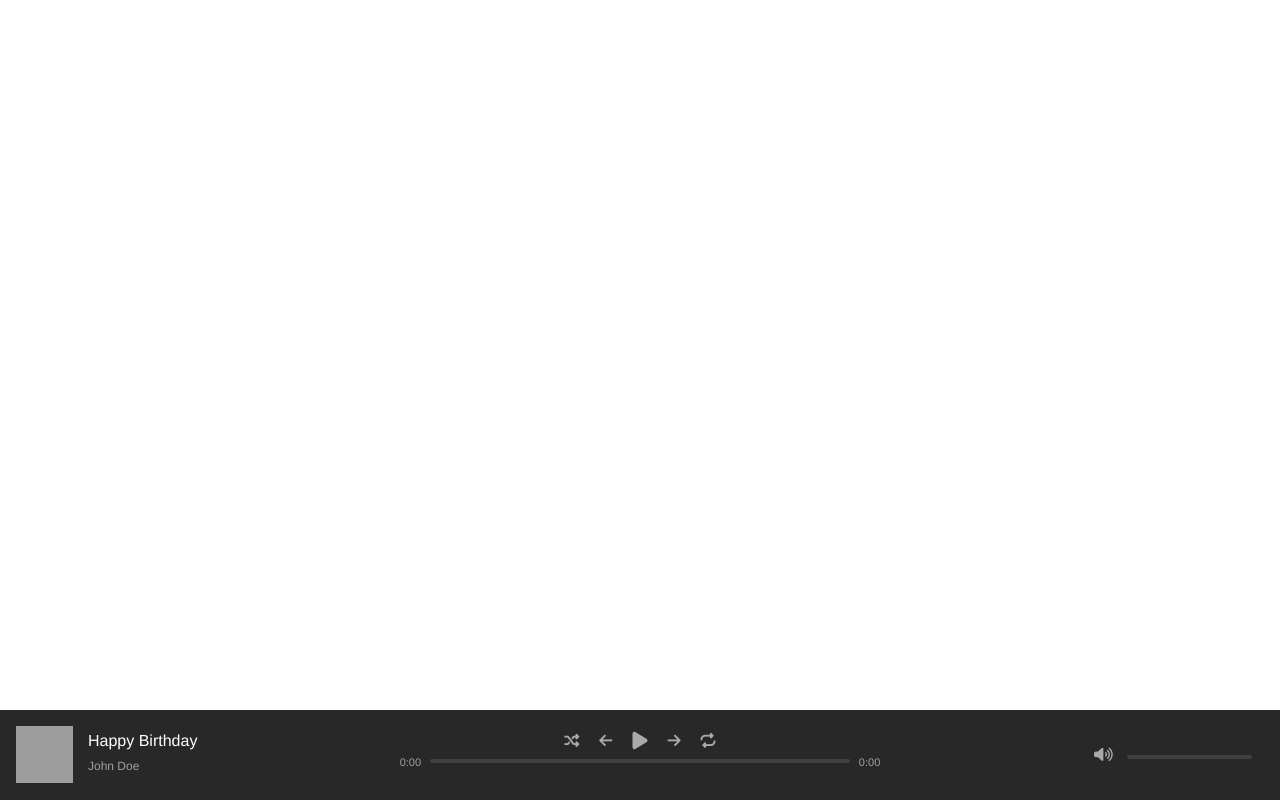
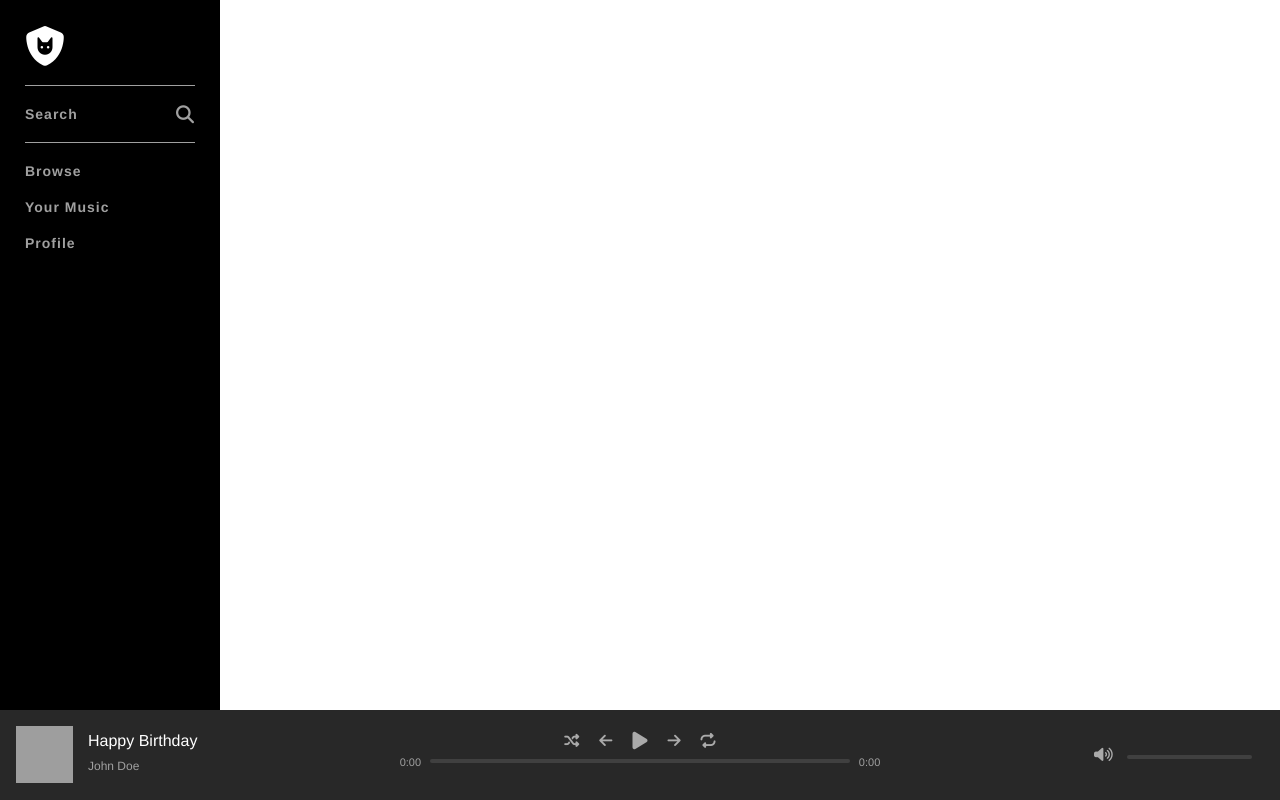
Before and after one commit to nikitahl/spotify-clone, a PHP site: page / in a window 1280 px wide. Run offline with PHP 8.4, Linux system fonts and the light colour scheme; the visitor is signed in with stand-in values (Sample User, id 1); grey boxes are pictures that could not be loaded.

Commit message:
Section 6, Add navigation menu

```diff
--- a/assets/css/style.css
+++ b/assets/css/style.css
@@ -141,3 +141,58 @@ body {
 .volumeBar .progressBar {
   width: 125px;
 }
+
+#topContainer {
+  min-height: 100%;
+  width: 100%;
+}
+
+#navBarContainer {
+  background-color: #000;
+  width: 220px;
+  height: 100vh;
+  position: fixed;
+  top: 0;
+  left: 0;
+}
+
+.logo {
+  font-size: 40px;
+  margin-bottom: 15px;
+}
+
+.navBar {
+  display: flex;
+  flex-direction: column;
+  padding: 25px;
+}
+
+.navBar .group {
+  border-top: 1px solid #a0a0a0;
+  padding: 10px 0;
+}
+
+.navItem {
+  padding: 10px 0;
+  font-size: 14px;
+  font-weight: 700;
+  display: block;
+  letter-spacing: 1px;
+  position: relative;
+  vertical-align: middle;
+}
+
+.searchIcon {
+  color: #a0a0a0;
+  font-size: 18px;
+  float: right;
+}
+
+.navItemLink {
+  color: #a0a0a0;
+  text-decoration: none;
+}
+
+.navItemLink:hover {
+  color: #fff;
+}
--- a/index.php
+++ b/index.php
@@ -22,6 +22,37 @@
     <link rel="stylesheet" href="assets/css/style.css">
   </head>
   <body>
+
+    <div id="mainContainer">
+
+      <div id="topContainer">
+        <div id="navBarContainer">
+          <nav class="navBar">
+            <a href="index.php" class="logo">
+              <i class="fa-solid fa-shield-cat"></i>
+            </a>
+
+            <div class="group">
+              <div class="navItem">
+                <a href="search.php" class="navItemLink">Search <i class="fa-solid fa-magnifying-glass searchIcon"></i></a>
+              </div>
+            </div>
+
+            <div class="group">
+              <div class="navItem">
+                <a href="browse.php" class="navItemLink">Browse</a>
+              </div>
+              <div class="navItem">
+                <a href="yourmucis.php" class="navItemLink">Your Music</a>
+              </div>
+              <div class="navItem">
+                <a href="profile.php" class="navItemLink">Profile</a>
+              </div>
+            </div>
+
+          </nav>
+        </div>
+      </div>
 
       <div id="nowPlayingBarContainer">
         <div id="nowPlayingBar">
@@ -93,5 +124,7 @@
         </div>
       </div>
 
+    </div>
+
   </body>
 </html>
```
Lines whose indentation alone changed are shown as unchanged.
